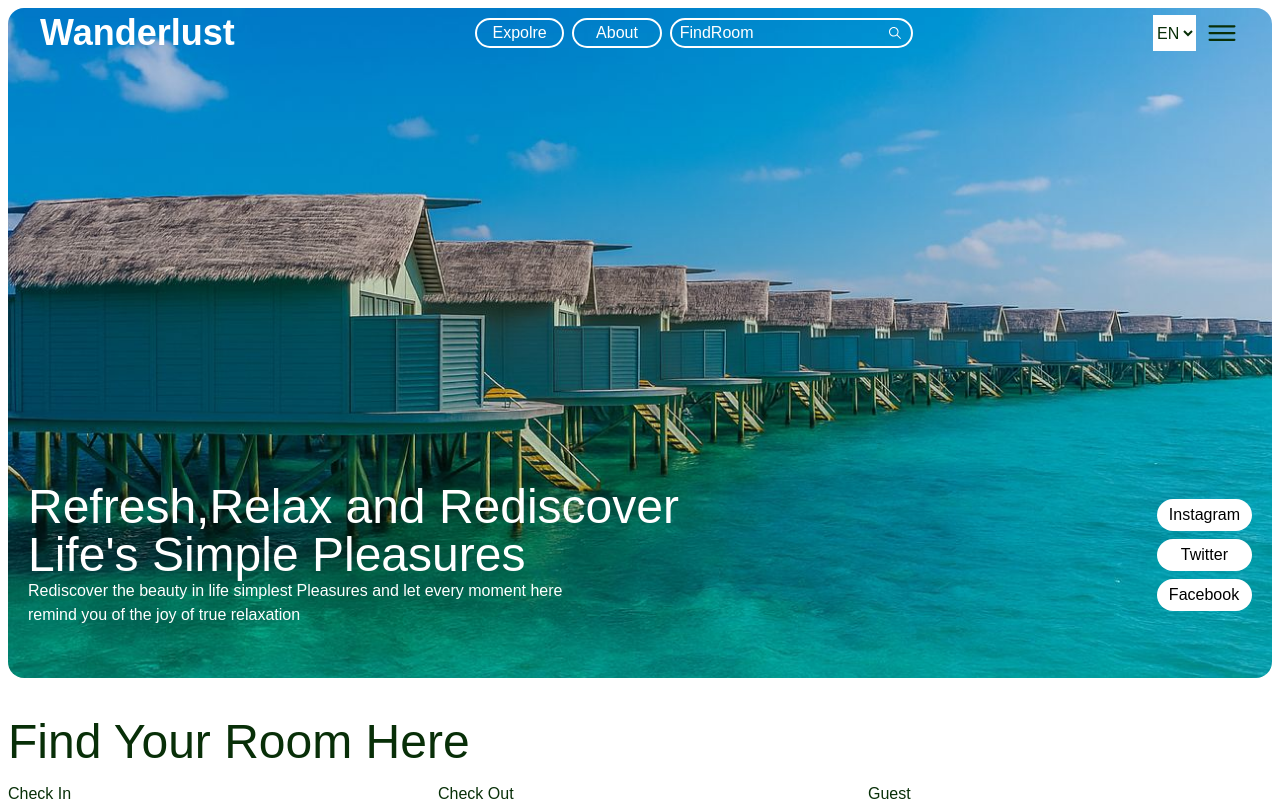
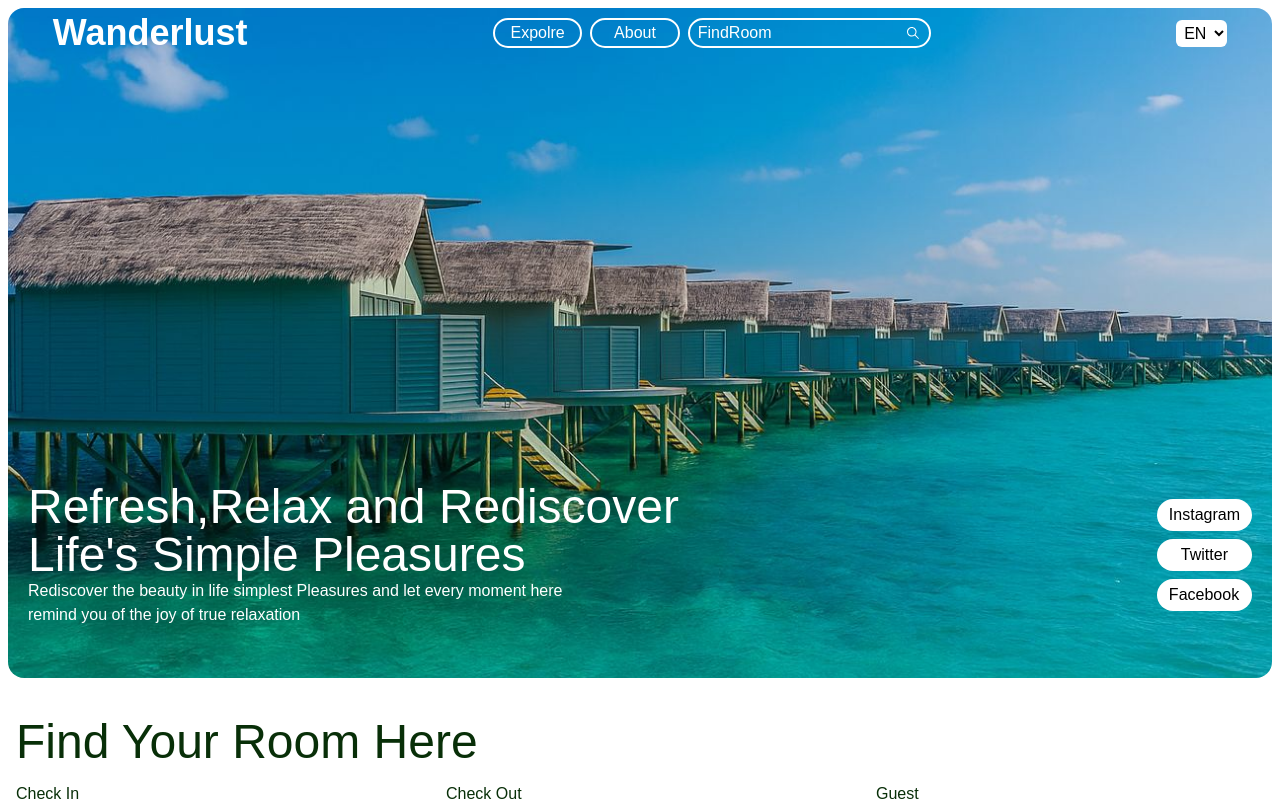
Before and after one commit to Adedejijohn11/Travel-booking, a Next.js app in the folder wanderlust/: page /en in a window 1280 px wide. Shown: the top 801 px of the page. Built offline with nearby package versions, Linux system fonts and the light colour scheme.

Commit message:
update the navbar to display bg-color on scroll

```diff
--- a/wanderlust/src/app/[locale]/globals.css
+++ b/wanderlust/src/app/[locale]/globals.css
@@ -23,6 +23,10 @@ body {
   background: var(--background);
   color: var(--foreground);
   font-family: Arial, Helvetica, sans-serif;
+  display: flex;
+  flex-direction: column;
+  justify-content: center;
+  align-items: center;
 }
 
 .paginationBttns {
--- a/wanderlust/src/app/[locale]/page.tsx
+++ b/wanderlust/src/app/[locale]/page.tsx
@@ -45,6 +45,10 @@ export default function Home({
             </div>
           </div>
         </div>
+        <div
+          id="sections"
+          className="h-full w-full items-center flex flex-col px-2"
+        >
           <div className="h-[100%] w-[100%]  mt-10 ">
             <SectionOne />
           </div>
@@ -55,6 +59,7 @@ export default function Home({
             <SectionThree />
           </div>
         </div>
+      </div>
     </>
   );
 }
--- a/wanderlust/src/components/Footer.tsx
+++ b/wanderlust/src/components/Footer.tsx
@@ -1,11 +1,7 @@
 import React from "react";
 
 const Footer = () => {
-  return (
-    <div className="h-[200px] w-[100%] bg-green-800">
-      <h1>Footer</h1>
-    </div>
-  );
+  return <div className="h-[200px] w-[100%] ">{/* <h1>Footer</h1> */}</div>;
 };
 
 export default Footer;
--- a/wanderlust/src/components/navbar/LocaleSwitcher.tsx
+++ b/wanderlust/src/components/navbar/LocaleSwitcher.tsx
@@ -3,7 +3,11 @@
 import { usePathname, useRouter } from "@/i18n/navigation";
 import { useLocale } from "next-intl";
 
-export default function LocaleSwitcher() {
+type bgprop = {
+  navBg: boolean;
+};
+
+export default function LocaleSwitcher({ navBg }: bgprop) {
   const locale = useLocale();
   const router = useRouter();
   const pathname = usePathname();
@@ -17,7 +21,9 @@ export default function LocaleSwitcher() {
 
   return (
     <select
-      className="bg-white"
+      className={`border-2 rounded-md p-1  text-black ${
+        navBg ? "bg-green-50 border-foreground" : "bg-white  border-none"
+      }`}
       value={locale}
       onChange={(e) => switchLocale(e.target.value)}
     >
--- a/wanderlust/src/components/navbar/Navbar.tsx
+++ b/wanderlust/src/components/navbar/Navbar.tsx
@@ -1,24 +1,68 @@
-import React from "react";
+"use client";
+
+import React, { useEffect, useState } from "react";
 import { IoIosSearch } from "react-icons/io";
-import { IoIosMenu } from "react-icons/io";
+// import { IoIosMenu } from "react-icons/io";
 import { useTranslations } from "next-intl";
 import LocaleSwitcher from "./LocaleSwitcher";
 
 const Navbar = () => {
   const t = useTranslations("navbar");
+  const [navBg, setNavBg] = useState(false);
+
+  useEffect(() => {
+    const handleScroll = () => {
+      const section = document.getElementById("sections");
+
+      if (section) {
+        const sectionTop = section.offsetTop;
+        const scrollY = window.scrollY;
+
+        if (scrollY >= sectionTop - 250) {
+          setNavBg(true);
+        } else {
+          setNavBg(false);
+        }
+      }
+    };
+
+    window.addEventListener("scroll", handleScroll);
+    return () => {
+      window.removeEventListener("scroll", handleScroll);
+    };
+  }, []);
+
   return (
-    <div className=" fixed top-2 z-50 h-[50px] w-full flex flex-row justify-between items-center px-5 xl:px-10  ">
-      <div className="text-white text-center text-2xl lg:text-4xl font-bold ">
+    <div
+      className={`fixed z-50 h-[50px] w-[98%] flex flex-row justify-between items-center px-5 xl:px-10 transition-all duration-500 rounded-3xl ${
+        navBg
+          ? "bg-green-50 top-0 text-foreground shadow-lg"
+          : "bg-transparent top-2 text-white"
+      }`}
+    >
+      <div className=" text-center text-2xl lg:text-4xl font-bold ">
         Wanderlust
       </div>
-      <ul className="hidden  lg:flex gap-2 list-none  w-auto text-white ">
-        <li className="flex items-center justify-center border-0 md:border-2  md:border-white rounded-2xl  h-[30px]  w-[150px] px-0 md:px-2">
+      <ul className="hidden  lg:flex gap-2 list-none  w-auto">
+        <li
+          className={`flex items-center justify-center border-0 md:border-2  rounded-2xl h-[30px] w-[150px] px-0 md:px-2 ${
+            navBg ? "md:border-foreground" : "md:border-white"
+          }`}
+        >
           {t("explore")}
         </li>
-        <li className="  border-0 md:border-2 flex items-center  justify-center md:border-white rounded-2xl  h-[30px] w-[150px] px-0 md:px-2">
+        <li
+          className={`border-0 md:border-2 flex items-center  justify-center  rounded-2xl  h-[30px] w-[150px] px-0 md:px-2 ${
+            navBg ? "md:border-foreground" : "md:border-white"
+          }`}
+        >
           {t("about")}
         </li>
-        <li className="flex items-center justify-between gap-3 border-0 md:border-2   md:border-white rounded-2xl px-0 md:px-2 h-[30px] w-full">
+        <li
+          className={`flex items-center justify-between gap-3 border-0 md:border-2    rounded-2xl px-0 md:px-2 h-[30px] w-full ${
+            navBg ? "md:border-foreground" : "md:border-white"
+          }`}
+        >
           {t("find")}
 
           <span>
@@ -27,10 +71,10 @@ const Navbar = () => {
         </li>
       </ul>
       <div className="flex gap-2">
-        <LocaleSwitcher />
-        <span className="text-4xl">
+        <LocaleSwitcher navBg={navBg} />
+        {/* <span className="text-4xl">
           <IoIosMenu />
-        </span>
+        </span> */}
       </div>
     </div>
   );
```
Lines whose indentation alone changed are shown as unchanged.
